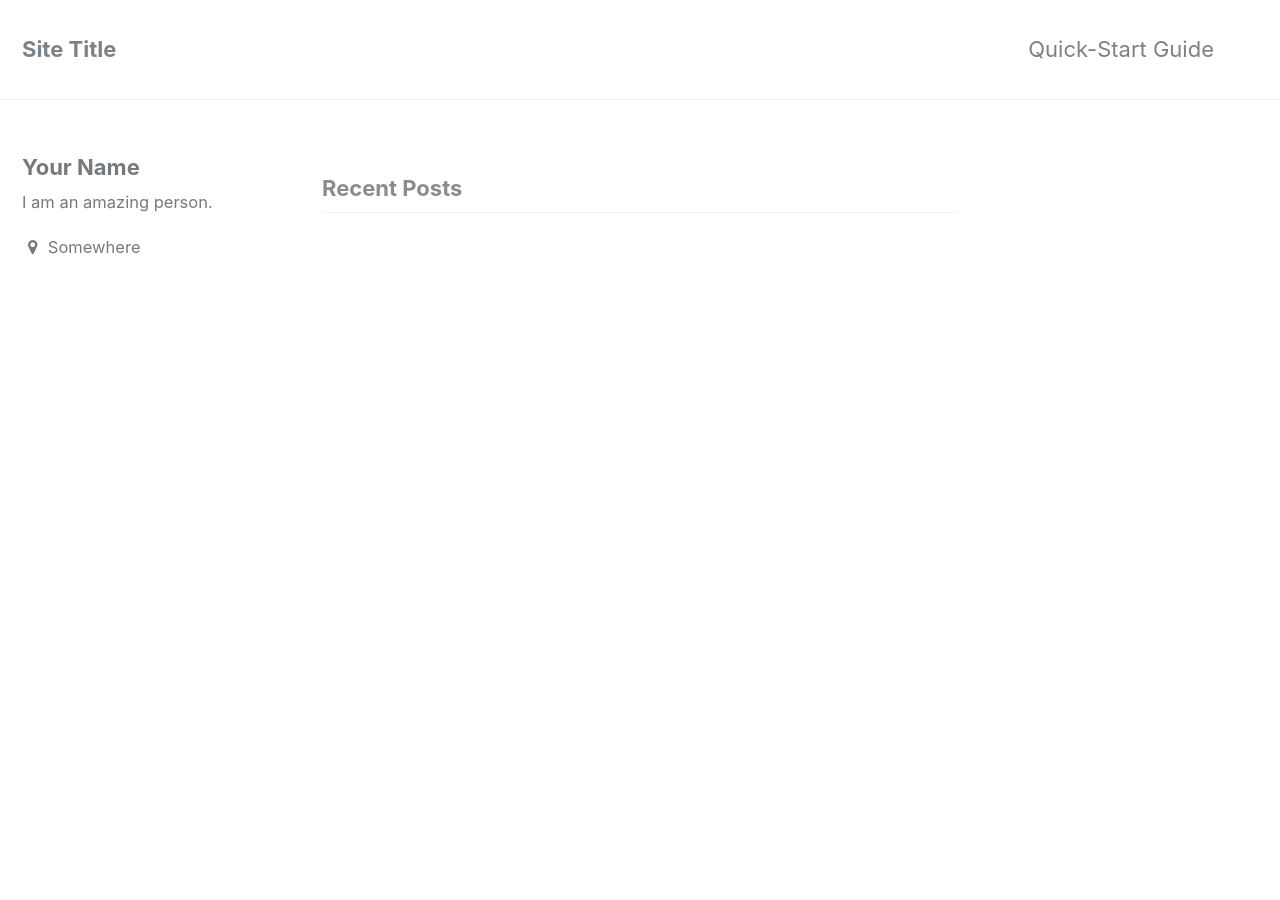
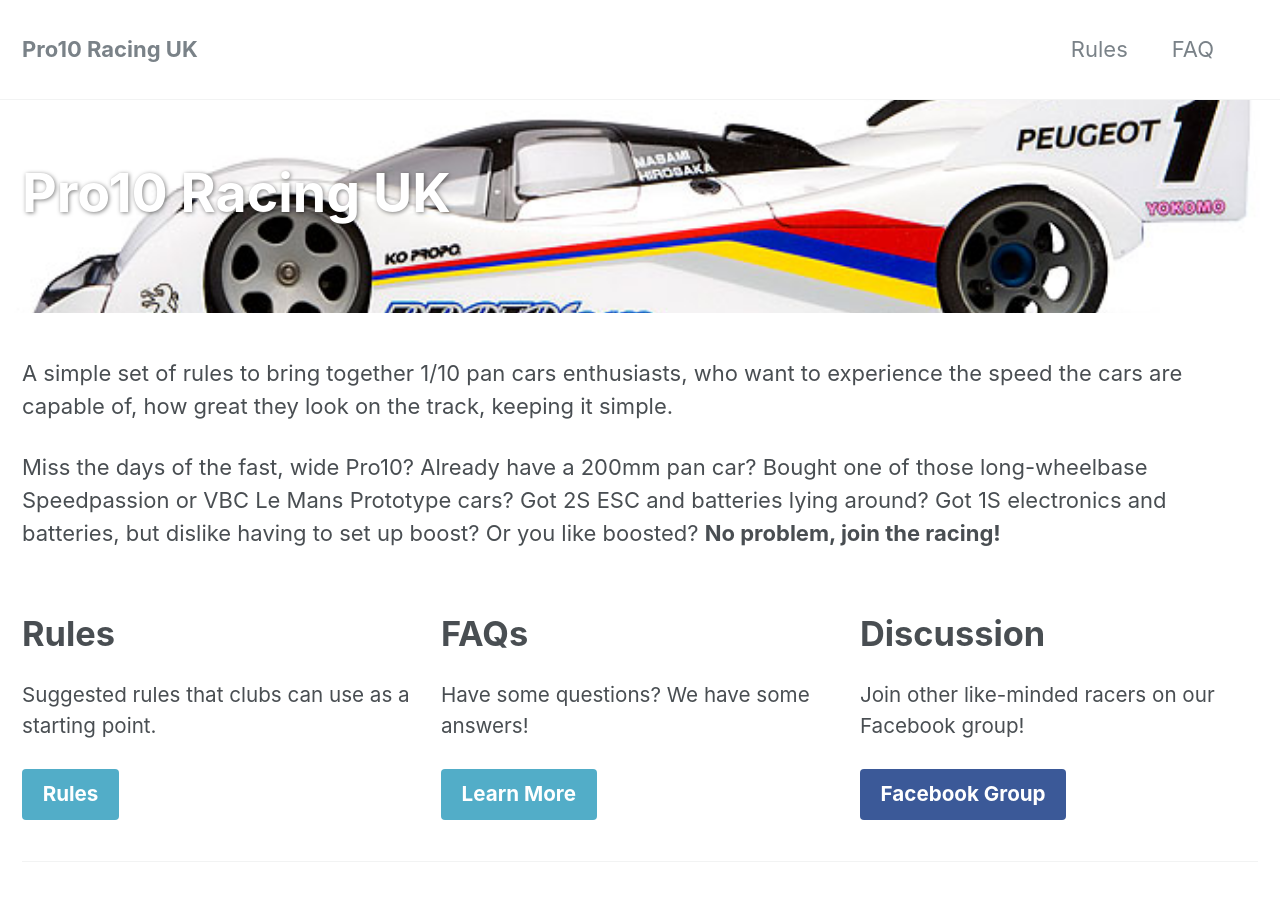
Before and after one commit to Pro10RacingUK/Pro10RacingUK.github.io, a Jekyll site: the page built from index.html, in a window 1280 px wide and 900 px high. Built offline with Jekyll 4.4.1, drawn with Linux system fonts in a browser that asks for light colours; the list of posts is cut into pages by our own code; some of the changed text lies outside the part shown.

Commit message:
Initial version of the content.

```diff
--- /dev/null
+++ b/CNAME
@@ -0,0 +1 @@
+pro10racing.co.uk
--- a/_config.yml
+++ b/_config.yml
@@ -8,12 +8,12 @@
 minimal_mistakes_skin    : "default" # "air", "contrast", "dark", "dirt", "mint", "sunrise"
 
 # Site Settings
-locale                   : "en"
-title                    : "Site Title"
+locale                   : "en-GB"
+title                    : "Pro10 Racing UK"
 title_separator          : "-"
-name                     : "Your Name"
-description              : "An amazing website."
-url                      : # the base hostname & protocol for your site e.g. "https://mmistakes.github.io"
+name                     : # "Your Name"
+description              : "A simple set of rules to bring together 1/10 pan cars enthusiasts, who want to experience the speed the cars are capable of, how great they look on the track, keeping it simple."
+url                      : "https://pro10racing.co.uk"
 baseurl                  : # the subpath of your site, e.g. "/blog"
 repository               : # GitHub username/repo-name e.g. "mmistakes/minimal-mistakes"
 teaser                   : # path of fallback teaser image, e.g. "/assets/images/500x300.png"
@@ -63,14 +63,14 @@
 twitter:
   username               :
 facebook:
-  username               :
-  app_id                 :
-  publisher              :
-og_image                 : # Open Graph/Twitter default site image
+  username               : Pro10RacingUK
+  app_id                 : 932239710262396
+  publisher              : Pro10RacingUK
+og_image                 : "/assets/images/return-of-pro10-c4dc20246b.jpg"
 # For specifying social profiles
 # - https://developers.google.com/structured-data/customize/social-profiles
 social:
-  type                   : # Person or Organization (defaults to Person)
+  type                   : "Organization"
   name                   : # If the user or organization name differs from the site's name
   links: # An array of links to social media profiles
 
@@ -83,10 +83,10 @@
 
 # Site Author
 author:
-  name             : "Your Name"
+  name             : # "Your Name"
   avatar           : # path of avatar image, e.g. "/assets/images/bio-photo.jpg"
-  bio              : "I am an amazing person."
-  location         : "Somewhere"
+  bio              : # "I am an amazing person."
+  location         : "United Kingdom"
   email            :
   uri              :
   bitbucket        :
@@ -121,6 +121,8 @@
 exclude:
   - "*.sublime-project"
   - "*.sublime-workspace"
+  - "*.yml"
+  - CNAME
   - vendor
   - .asset-cache
   - .bundle
--- a/index.html
+++ b/index.html
@@ -1,4 +1,32 @@
 ---
-layout: home
-author_profile: true
+layout: splash
+header:
+  overlay_image: /assets/images/banner-4e285e5f26.jpg
+
+feature_row:
+  - title: "Rules"
+    url: "/rules/"
+    excerpt: "Suggested rules that clubs can use as a starting point."
+    btn_label: "Rules"
+    btn_class: "btn--info"
+  - title: "FAQs"
+    url: "/faq/"
+    excerpt: "Have some questions? We have some answers!"
+    btn_class: "btn--info"
+  - title: "Discussion"
+    url: "https://www.facebook.com/groups/Pro10RacingUK/"
+    excerpt: "Join other like-minded racers on our Facebook group!"
+    btn_label: "Facebook Group"
+    btn_class: "btn--facebook"
 ---
+<p>A simple set of rules to bring together 1/10 pan cars enthusiasts, who want
+to experience the speed the cars are capable of, how great they look on the
+track, keeping it simple.</p>
+
+<p>Miss the days of the fast, wide Pro10? Already have a 200mm pan car? Bought
+one of those long-wheelbase Speedpassion or VBC Le Mans Prototype cars? Got 2S
+ESC and batteries lying around? Got 1S electronics and batteries, but dislike
+having to set up boost? Or you like boosted? <strong>No problem, join the
+racing!</strong></p>
+
+{% include feature_row %}
```
Also changed, not shown: _data/navigation.yml (+4 -10 lines), faq/index.md (added, +89 -0 lines), rules/index.md (added, +33 -0 lines), assets/images/banner-4e285e5f26.jpg (added), assets/images/return-of-pro10-c4dc20246b.jpg (added).
